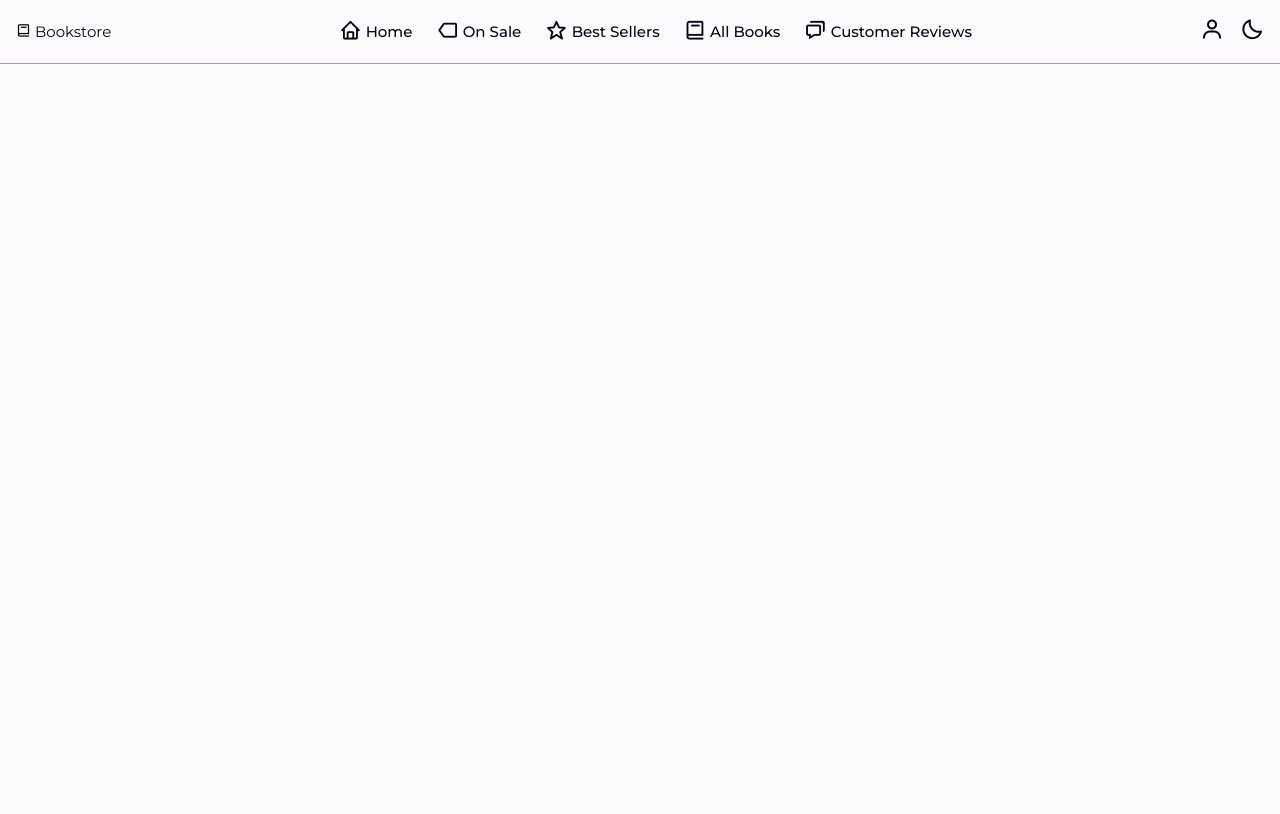
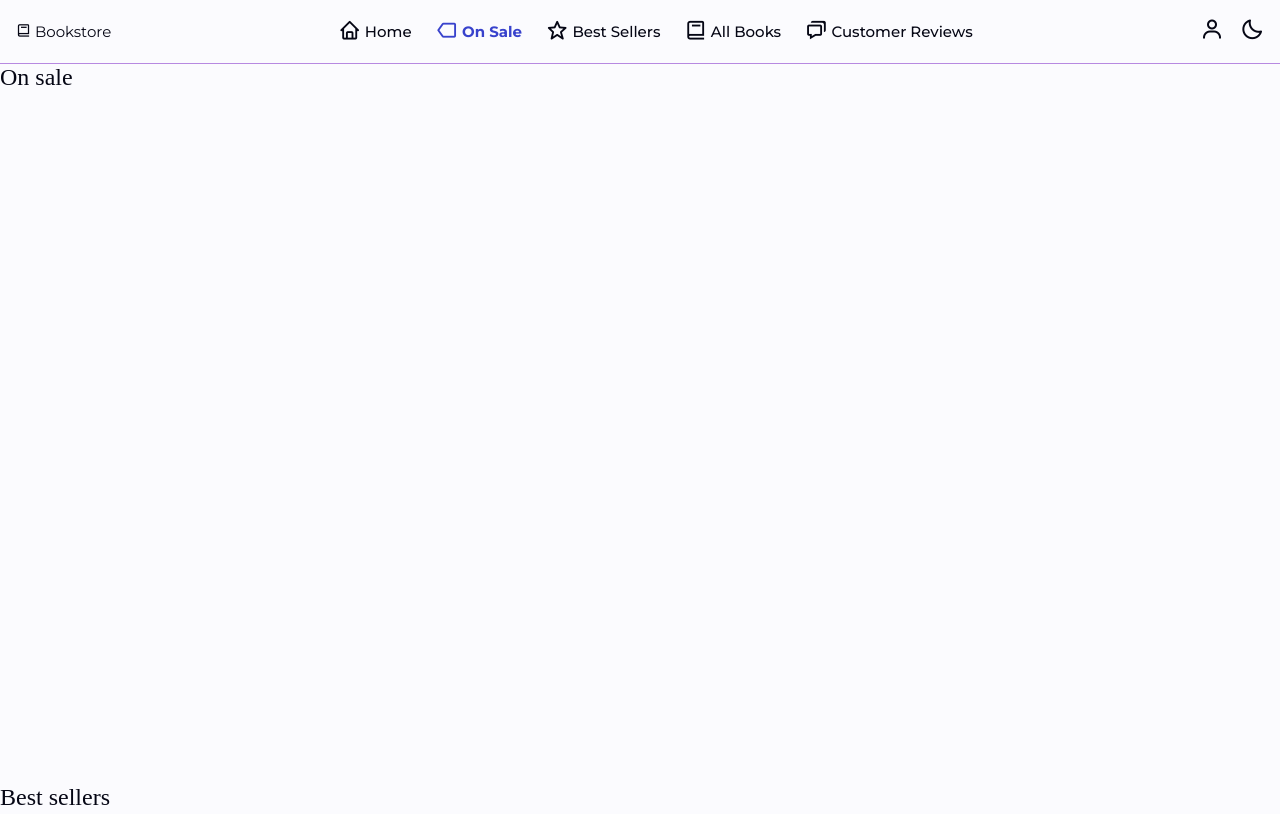
Before and after one commit to Antvndev/Bookshop-eCommerce, a plain HTML site: page index.html in a window 1280 px wide. Shown: the top 814 px of the page. Drawn offline with nearby package versions, Linux system fonts and the light colour scheme; a web font is replaced by a local one.

Commit message:
Added Active button feature

```diff
--- a/index.css
+++ b/index.css
@@ -102,6 +102,11 @@ img{
   shape-margin: 1rem;
 }
 
+section{
+  height: 90dvh;
+  scroll-margin-top: 6rem;
+}
+
 header {
   display: flex;
   align-items: center;
@@ -134,6 +139,11 @@ header {
   align-items: center;
   gap: 0.25rem;
   font-size: var(--font-size-base);
+}
+
+.nav-link.active-link {
+  color: var(--primary);
+  font-weight: bold;
 }
 
 .nav-list a i {
--- a/index.html
+++ b/index.html
@@ -18,11 +18,11 @@
     </a>
     <nav>
       <ul class="nav-list">
-        <li><a href="#"><i class='bx bx-home'></i>Home</a></li>
-        <li><a href="#OnSale"><i class='bx bx-tag'></i>On Sale</a></li>
-        <li><a href="#BestSellers"><i class='bx bx-star'></i>Best Sellers</a></li>
-        <li><a href="#"><i class='bx bx-book'></i>All Books</a></li>
-        <li><a href="#Reviews"><i class='bx bx-chat'></i>Customer Reviews</a></li>
+        <li><a href="#" class="nav-link" ><i class='bx bx-home'></i>Home</a></li>
+        <li><a href="#OnSale" class="nav-link" ><i class='bx bx-tag'></i>On Sale</a></li>
+        <li><a href="#BestSellers" class="nav-link" ><i class='bx bx-star'></i>Best Sellers</a></li>
+        <li><a href="#" class="nav-link" ><i class='bx bx-book'></i>All Books</a></li>
+        <li><a href="#Reviews" class="nav-link" ><i class='bx bx-chat'></i>Customer Reviews</a></li>
       </ul>
     </nav>
     <div class="nav-icons">
@@ -34,6 +34,17 @@
       </button>
     </div>
   </header>
+  <Hero></Hero>
+  <section id="OnSale">
+    <h1>On sale</h1>
+  </section>
+  <section id="BestSellers">
+    <h1>Best sellers</h1>
+  </section>
+  <section id="Reviews" >
+    <h1>Reviews</h1>
+  </section>
+
 </body>
 </html>
 
--- a/nav.js
+++ b/nav.js
@@ -5,7 +5,7 @@ document.addEventListener('DOMContentLoaded', () => {
   const themeIcon = document.getElementById('theme-icon');
   const root = document.documentElement;
 
-  // Initialize icon based on current theme attribute
+  // Theme toggle
   function updateIcon() {
     if (root.getAttribute('data-theme') === 'dark') {
       themeIcon.classList.replace('bx-moon', 'bx-sun');
@@ -21,4 +21,38 @@ document.addEventListener('DOMContentLoaded', () => {
     root.setAttribute('data-theme', next);
     updateIcon();
   });
+
+  // Scrollspy
+  const sections = document.querySelectorAll("section[id]");
+  const navLinks = document.querySelectorAll(".nav-link");
+
+  function activateLinkOnScroll() {
+    const scrollY = window.pageYOffset;
+
+    sections.forEach((section) => {
+      const sectionHeight = section.offsetHeight;
+      const sectionTop = section.offsetTop - 100; // adjust for fixed nav height
+      const sectionId = section.getAttribute("id");
+
+      if (scrollY > sectionTop && scrollY <= sectionTop + sectionHeight) {
+        document
+          .querySelector(`.nav-link[href="#${sectionId}"]`)
+          ?.classList.add("active-link");
+      } else {
+        document
+          .querySelector(`.nav-link[href="#${sectionId}"]`)
+          ?.classList.remove("active-link");
+      }
+    });
+  }
+
+  window.addEventListener("scroll", activateLinkOnScroll);
+
+  // Optional: Immediate active state on click
+  navLinks.forEach((link) => {
+    link.addEventListener("click", function () {
+      navLinks.forEach((l) => l.classList.remove("active-link"));
+      this.classList.add("active-link");
+    });
+  });
 });
```
